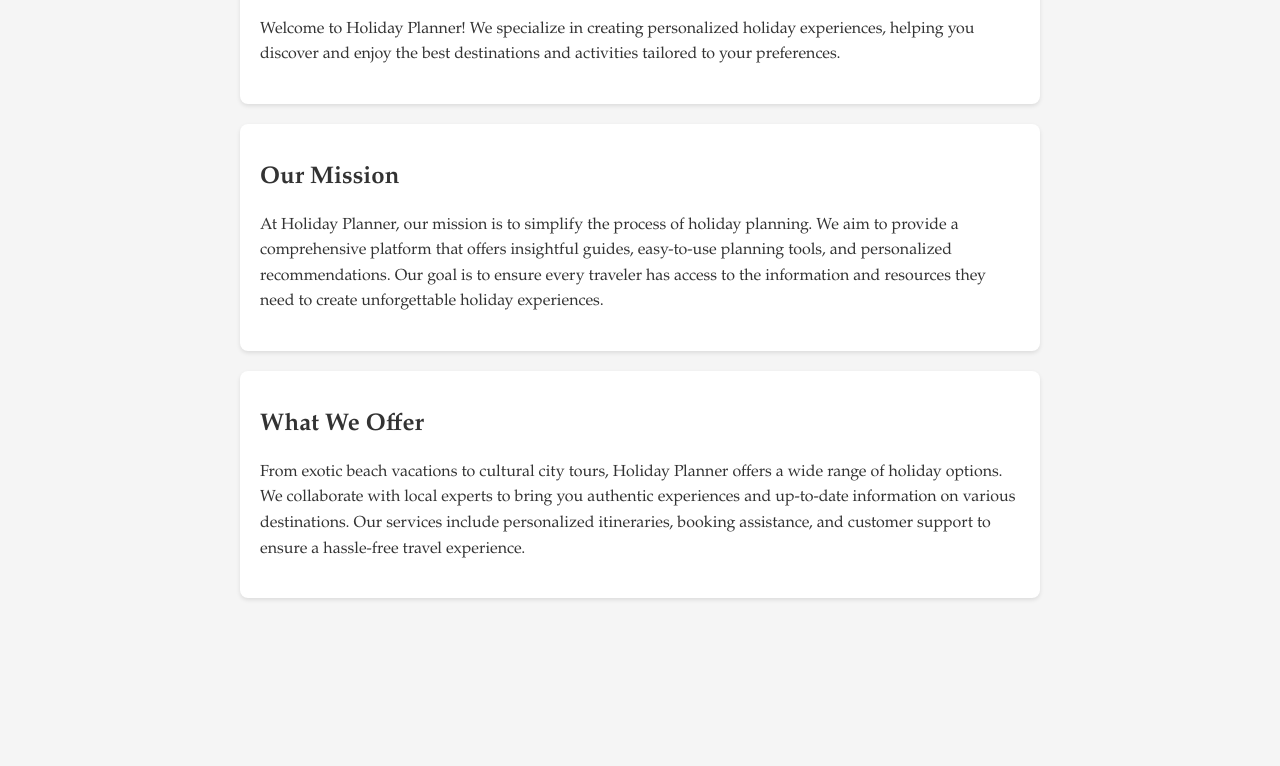
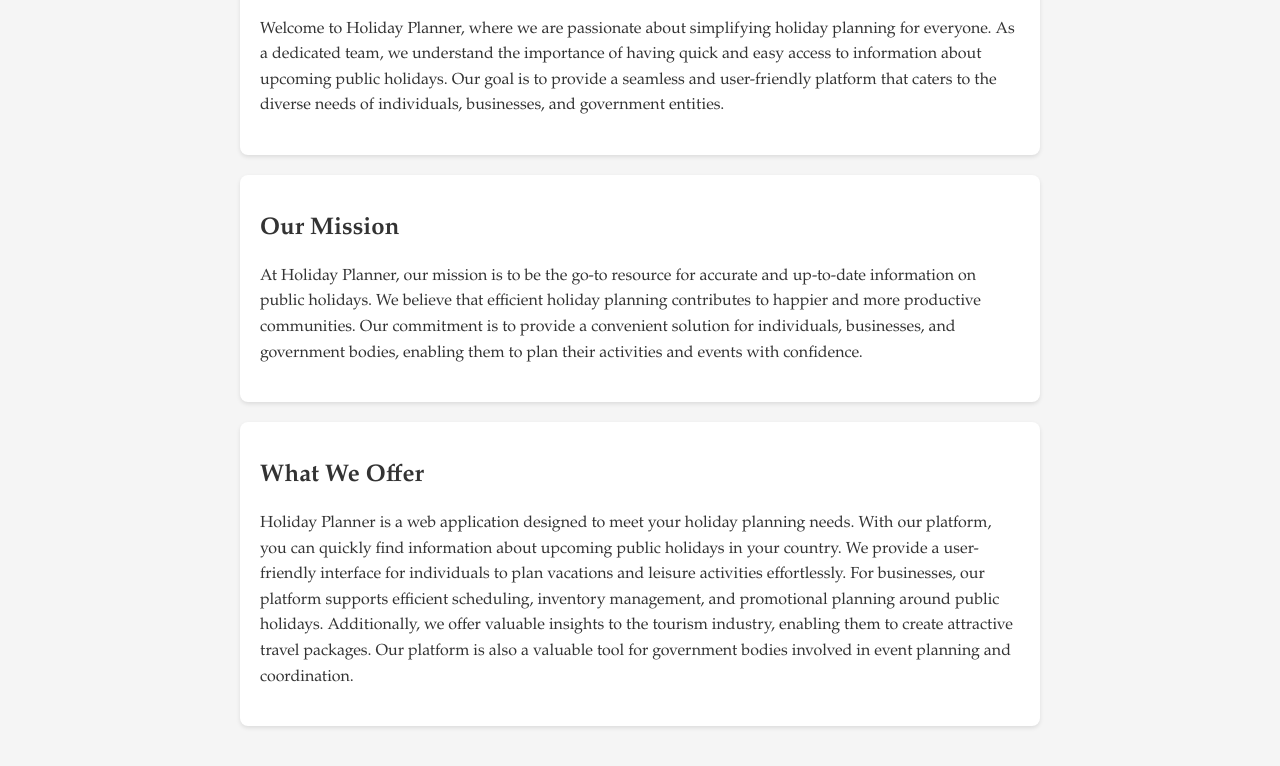
Before and after one commit to INST377-UMD/inst377-group-project-diyapatel02, a website: page about.html in a window 1280 px wide. Shown: the part 247-1013 px from the top of the page. Before the commit the page ends 885 px from the top, so only its background shows below. Drawn offline with Linux system fonts and the light colour scheme.

Commit message:
Updated about descriptions

```diff
--- a/about.html
+++ b/about.html
@@ -72,17 +72,17 @@
     <main>
         <section class="about-intro">
             <h2>About Us</h2>
-            <p>Welcome to Holiday Planner! We specialize in creating personalized holiday experiences, helping you discover and enjoy the best destinations and activities tailored to your preferences.</p>
+            <p>Welcome to Holiday Planner, where we are passionate about simplifying holiday planning for everyone. As a dedicated team, we understand the importance of having quick and easy access to information about upcoming public holidays. Our goal is to provide a seamless and user-friendly platform that caters to the diverse needs of individuals, businesses, and government entities.</p>
         </section>
 
         <section class="about-details">
             <h2>Our Mission</h2>
-            <p>At Holiday Planner, our mission is to simplify the process of holiday planning. We aim to provide a comprehensive platform that offers insightful guides, easy-to-use planning tools, and personalized recommendations. Our goal is to ensure every traveler has access to the information and resources they need to create unforgettable holiday experiences.</p>
+            <p>At Holiday Planner, our mission is to be the go-to resource for accurate and up-to-date information on public holidays. We believe that efficient holiday planning contributes to happier and more productive communities. Our commitment is to provide a convenient solution for individuals, businesses, and government bodies, enabling them to plan their activities and events with confidence.</p>
         </section>
 
         <section class="additional-info">
             <h2>What We Offer</h2>
-            <p>From exotic beach vacations to cultural city tours, Holiday Planner offers a wide range of holiday options. We collaborate with local experts to bring you authentic experiences and up-to-date information on various destinations. Our services include personalized itineraries, booking assistance, and customer support to ensure a hassle-free travel experience.</p>
+            <p>Holiday Planner is a web application designed to meet your holiday planning needs. With our platform, you can quickly find information about upcoming public holidays in your country. We provide a user-friendly interface for individuals to plan vacations and leisure activities effortlessly. For businesses, our platform supports efficient scheduling, inventory management, and promotional planning around public holidays. Additionally, we offer valuable insights to the tourism industry, enabling them to create attractive travel packages. Our platform is also a valuable tool for government bodies involved in event planning and coordination.</p>
         </section>
     </main>
 </body>
```
